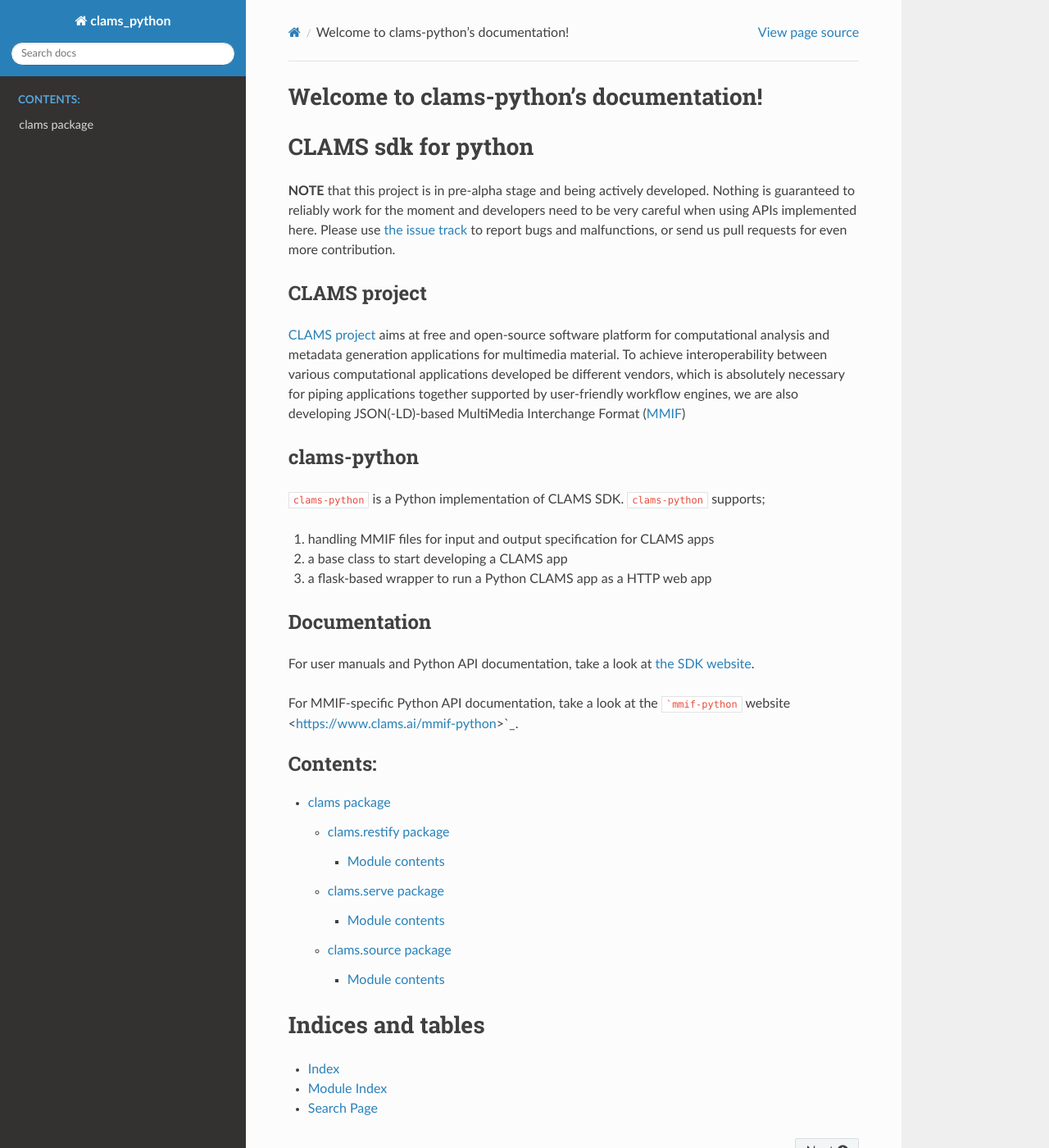
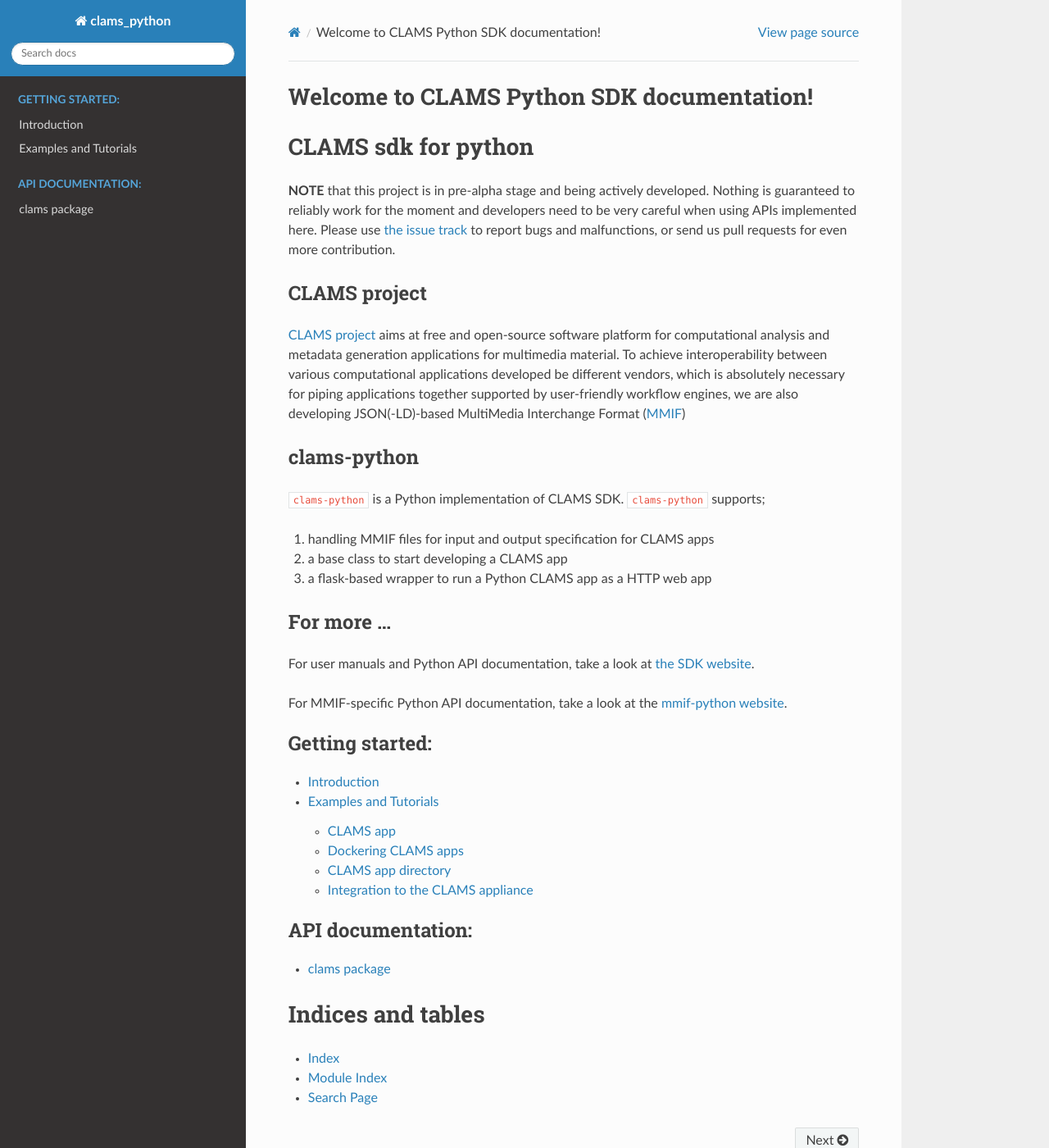
Before and after one commit to clamsproject/clams-python, a Sphinx documentation site: the page built from documentation/index.rst, in a window 1280 px wide and 1400 px high. Shown: the whole window at 82% size. Built offline with Sphinx 7.4.7 and the Read the Docs theme 2.0.0, drawn with Linux system fonts in a browser that asks for light colours.

Commit message:
added many placeholders for documentation

```diff
--- a/README.md
+++ b/README.md
@@ -12,7 +12,7 @@
 1. a base class to start developing a CLAMS app
 1. a flask-based wrapper to run a Python CLAMS app as a HTTP web app
 
-## Documentation
+## For more ...
 For user manuals and Python API documentation, take a look at [the SDK website](https://www.clams.ai.clams-python).
 
-For MMIF-specific Python API documentation, take a look at the [`mmif-python` website](https://www.clams.ai/mmif-python).
+For MMIF-specific Python API documentation, take a look at the [mmif-python website](https://www.clams.ai/mmif-python).
--- a/documentation/index.rst
+++ b/documentation/index.rst
@@ -1,18 +1,20 @@
-.. C documentation master file, created by
-   sphinx-quickstart on Sat Aug 22 21:13:07 2020.
-   You can adapt this file completely to your liking, but it should at least
-   contain the root `toctree` directive.
-
-Welcome to clams-python's documentation!
-========================================
+Welcome to CLAMS Python SDK documentation!
+==========================================
 
 .. mdinclude:: ../README.md
 
 .. toctree::
-   :maxdepth: 5
-   :caption: Contents:
+  :maxdepth: 2
+  :caption: Getting started:
 
-   modules
+  introduction
+  tutorials
+
+.. toctree::
+  :maxdepth: 1
+  :caption: API documentation:
+
+  modules
 
 Indices and tables
 ==================
--- /dev/null
+++ b/documentation/installation.rst
@@ -0,0 +1,4 @@
+Introduction
+============
+
+clams-python aims at blah blah
--- /dev/null
+++ b/documentation/introduction.rst
@@ -0,0 +1,4 @@
+Introduction
+============
+
+clams-python aims at blah blah
--- /dev/null
+++ b/documentation/tutorials.rst
@@ -0,0 +1,11 @@
+Examples and Tutorials
+============
+The following tutorials provide detailed use cases and examples to write a CLAMS app.
+
+.. toctree::
+   :maxdepth: 4
+
+   tutorials/clams-app
+   tutorials/dockerization
+   tutorials/clams-app-directory
+   tutorials/appliance-integration
--- /dev/null
+++ b/documentation/tutorials/appliance-integration.rst
@@ -0,0 +1,4 @@
+Integration to the CLAMS appliance
+==================================
+
+This page provides instructions for deploying a CLAMS app via CLAMS-appliance.
--- /dev/null
+++ b/documentation/tutorials/clams-app-directory.rst
@@ -0,0 +1,4 @@
+CLAMS app directory
+===================
+
+CLAMS app directory is under development, aiming at a public registry for free and open CLAMS apps.
--- /dev/null
+++ b/documentation/tutorials/clams-app.rst
@@ -0,0 +1,2 @@
+CLAMS app
+=========
--- /dev/null
+++ b/documentation/tutorials/dockerization.rst
@@ -0,0 +1,4 @@
+Dockering CLAMS apps
+====================
+
+This page will tell you how to wrap a CLAMS app as a docker image for easy deployment.
```
Also changed, not shown: documentation/autodoc/clams.utils.rst (added, +10 -0 lines), documentation/modules.rst (+5 -3 lines), documentation/autodoc/clams.restify.rst (renamed from documentation/clams.restify.rst), documentation/autodoc/clams.serve.rst (renamed from documentation/clams.serve.rst), documentation/autodoc/clams.source.rst (renamed from documentation/clams.source.rst).
